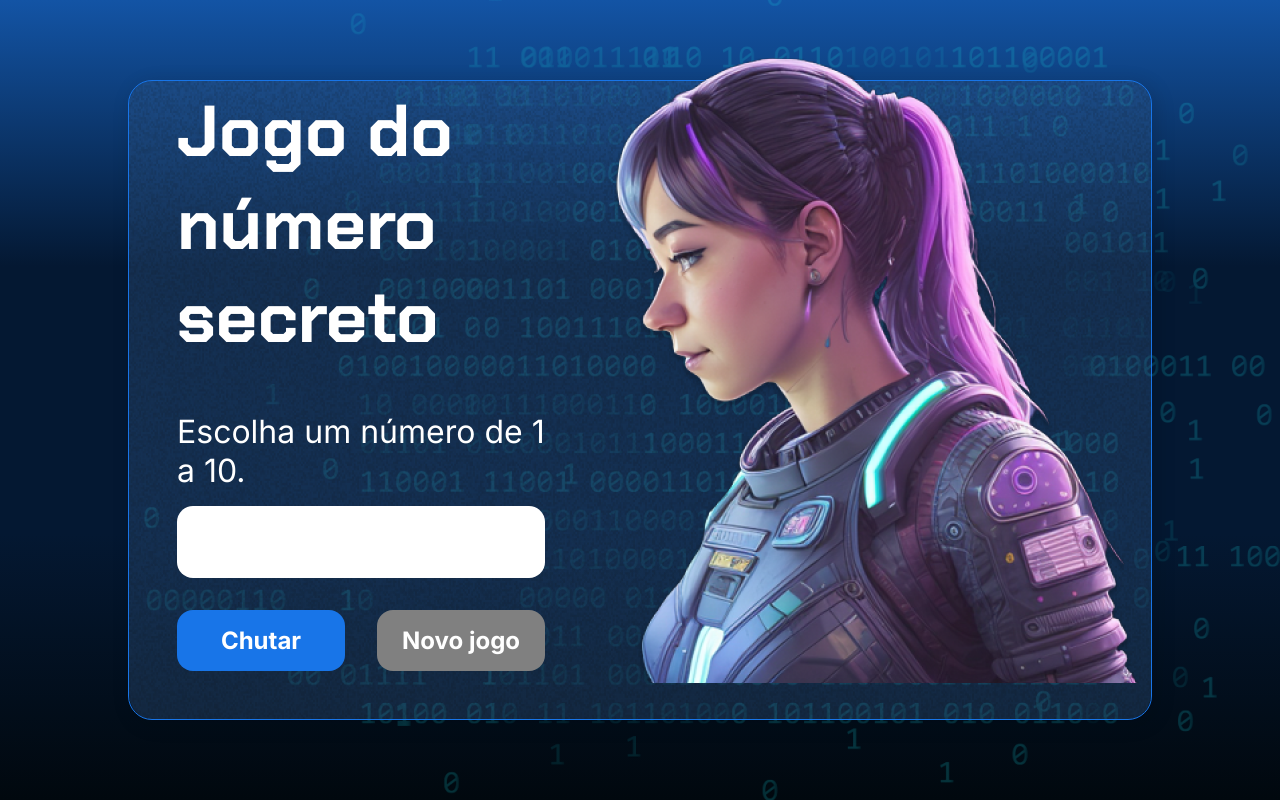
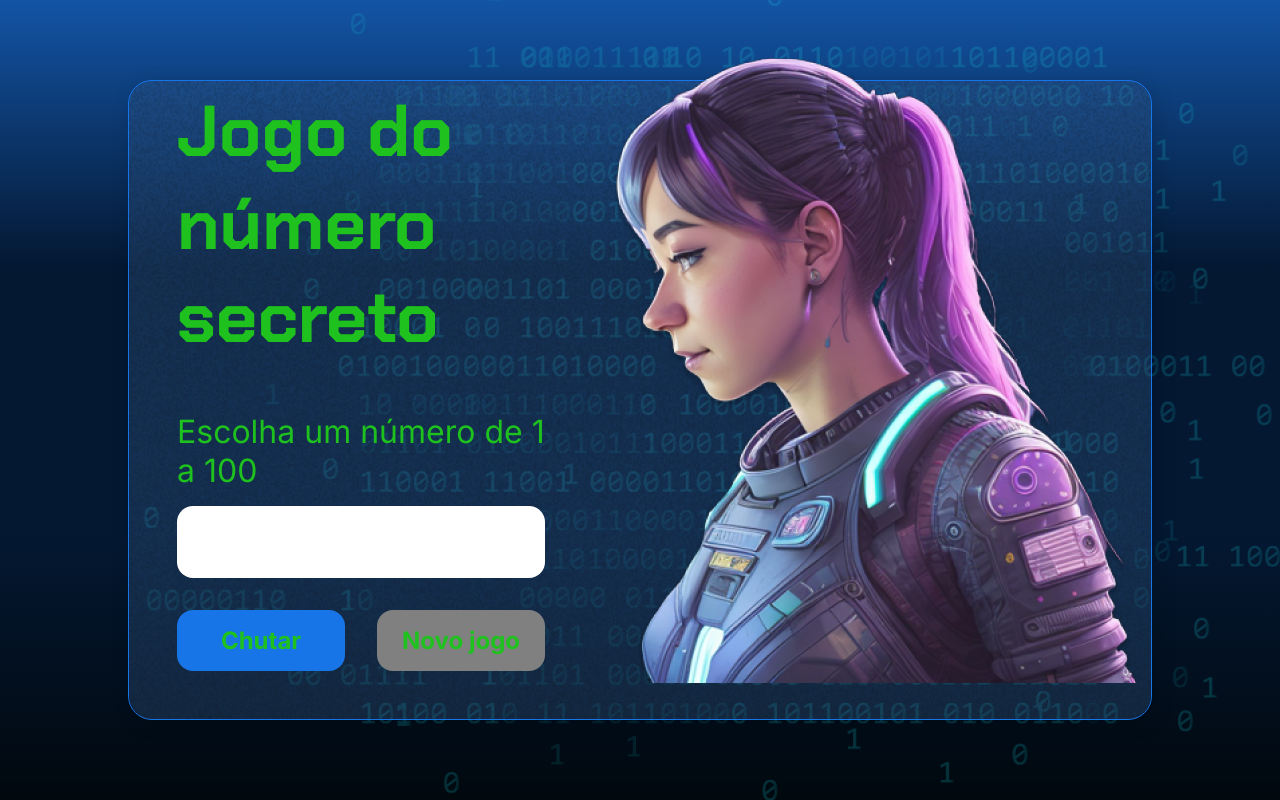
Before and after one commit to Asyal1967/Estudos-HTML-CSS-JS, a plain HTML site: page js_secreto/index.html in a window 1280 px wide. Drawn offline with Linux system fonts and the light colour scheme.

Commit message:
continuacao desafio

```diff
--- a/js_secreto/app.js
+++ b/js_secreto/app.js
@@ -1,9 +1,17 @@
-let titulo = document.querySelector('h1');
-titulo.innerHTML = 'Jogo do número secreto';
+let numeroAleatorio = gerarNumeroAleatorio();
+function textoNaTela(tag,texto) {
+    let campo = document.querySelector(tag);
+    campo.innerHTML = texto;
+}
 
-let paragrafor = document.querySelector('p');
-paragrafor.innerHTML = 'Escolha um número de 1 a 10.';
+textoNaTela('h1','Jogo do número secreto');
+textoNaTela('p','Escolha um número de 1 a 100');
 
 function verificarChute() {
-    console.log ('o botão foi clicado');
+    let chute = document.querySelector('input').value;
+    console.log (chute == numeroAleatorio);
 }
+
+function gerarNumeroAleatorio() {
+   return parseInt (Math.random () *10+1);
+}
--- a/js_secreto/index.html
+++ b/js_secreto/index.html
@@ -19,13 +19,13 @@
         <div class="container__conteudo">
             <div class="container__informacoes">
                 <div class="container__texto">
-                    <h1></h1>
-                    <p class="texto__paragrafo"></p>
+                    <h1>Adivinhe o <span class="container__texto-azul">numero secreto</span></h1>
+                    <p class="texto__paragrafo">Escolha um número entre 1 a 10</p>
                 </div>
                 <input type="number" min="1" max="10" class="container__input">
                 <div class="chute container__botoes">
                     <button onclick="verificarChute()" class="container__botao">Chutar</button>
-                    <button onclick="" id="reiniciar" class="container__botao" disabled>Novo jogo</button>
+                    <button onclick="reiniciarButton()" id="reiniciar" class="container__botao" disabled>Novo jogo</button>
                 </div>
             </div>
             <img src="./img/ia.png" alt="Uma pessoa olhando para a esquerda" class="container__imagem-pessoa" />
--- a/js_secreto/style.css
+++ b/js_secreto/style.css
@@ -94,11 +94,13 @@ h1 {
     font-family: 'Chakra Petch', sans-serif;
     font-size: 72px;
     padding-bottom: 3rem;
+    color: #1ec11e;
 }
 
 p,
 button {
     font-family: 'Inter', sans-serif;
+    color: #1ec11e;
 }
 
 .texto__paragrafo {
```
Also changed, not shown: Desafio_js_1/app.js (+12 -0 lines).
